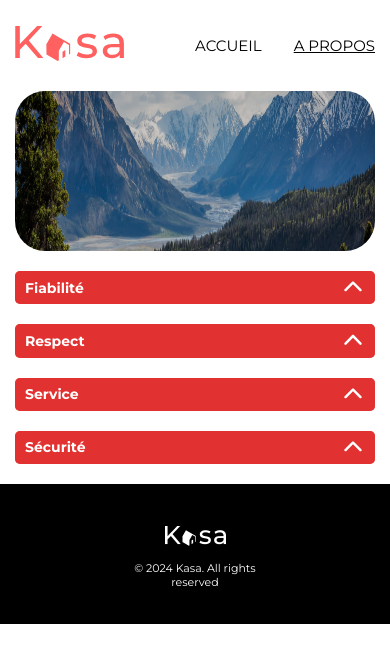
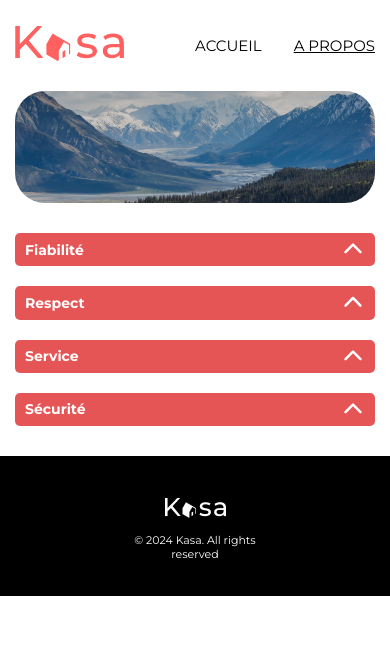
Before and after one commit to ChloeCassanJouin/KASA, a React (Vite) app: page /about in a window 390 px wide. Shown: the top 662 px of the page. Built offline with nearby package versions, Linux system fonts and the light colour scheme.

Commit message:
accordion responsive + state pictures

```diff
--- a/src/SASS/Components/Accordion.scss
+++ b/src/SASS/Components/Accordion.scss
@@ -1,8 +1,10 @@
 .accordionContainer {
+  display: flex;
+  justify-content: space-between;
 
   .accordion {
-    margin: 20px 0;
-    background-color: $primary-color;
+    flex: 0 0 47%; // Augmenté de 45% à 47%
+    margin: 10px 0;
     border-radius: 5px;
     overflow: hidden;
     transition: all 0.6s ease;
@@ -47,7 +49,7 @@
       display: none;
       font-size: 14px;
 
-      p{
+      p {
         margin: 0;
       }
 
@@ -63,32 +65,57 @@
 }
 
 .aboutAccordionContainer {
-  padding: 0 110px;
+  display: flex;
+  justify-content: space-between;
+  padding: 20px 110px;
+  flex-direction: column;
+
+  .accordion {
+    flex: 0 0 47%; // Augmenté de 45% à 47%
+  }
 }
 
 .lodgingAccordionContainer {
-  margin: 0 50px;
   display: flex;
   justify-content: space-between;
+  margin: 10px 50px;
+
+  .accordion {
+    flex: 0 0 47%; // Augmenté de 45% à 47%
+  }
 }
 
+// Media queries pour la réactivité
+@media (max-width: 768px) {
+  .accordionContainer {
+    flex-direction: column;
+    align-items: center;
+  }
 
-// Media queries for responsiveness
-@media (max-width: 768px) {
   .lodgingAccordionContainer {
-    margin: 0 15px;
-    display: flex;
+    margin: 10px 15px;
     flex-direction: column;
+
+    .accordion {
+      width: 100%;
+      margin: 10px 0;
+    }
   }
 
   .aboutAccordionContainer {
-    padding: 0 15px;
+    padding: 20px 15px;
+    flex-direction: column;
+
+    .accordion {
+      width: 100%;
+      margin: 10px 0;
+    }
   }
 
   .accordion-title {
     flex-direction: row;
     align-items: flex-start;
-    padding: 0px;
+    padding: 0;
 
     .accordion-arrow {
       img {
--- a/src/SASS/Components/banner.scss
+++ b/src/SASS/Components/banner.scss
@@ -15,6 +15,7 @@
         filter : brightness(50%);
         box-shadow: 0px 4px 6px $quaternary-color;
         margin-bottom: 10px;
+        object-fit: cover;
     }
 
     .aboutBanner {
@@ -23,6 +24,7 @@
         height: 10em;
         border-radius: 30px;
         filter : brightness(80%);
+        object-fit: cover;
     }
 
     .BannerTextContainer{
@@ -54,10 +56,14 @@
     .BannerContainer {
         padding: 0 15px;
 
+        .aboutBanner {
+            height: 7em;
+        }
+
         .BannerText {
             padding: 0 70px 0px 40px;
             text-align: start;
-            }
+        }
 
         .break-point::after {
             content: '\A';
--- a/src/SASS/Layout/HomePageGallery.scss
+++ b/src/SASS/Layout/HomePageGallery.scss
@@ -30,6 +30,7 @@
                     height: 200px;
                     padding: 3px 3px 3px;
                     border-radius: 5%;
+                    object-fit: cover;
                 }
             }
 
--- a/src/SASS/Main.css
+++ b/src/SASS/Main.css
@@ -96,6 +96,7 @@ html {
   height: 200px;
   padding: 3px 3px 3px;
   border-radius: 5%;
+  object-fit: cover;
 }
 .Lodging .LodgingCardsContainer a .LodgingTitleContainer {
   display: flex;
@@ -176,6 +177,7 @@ html {
   filter: brightness(50%);
   box-shadow: 0px 4px 6px rgb(245, 239, 239);
   margin-bottom: 10px;
+  object-fit: cover;
 }
 .BannerContainer .aboutBanner {
   width: 100%;
@@ -183,6 +185,7 @@ html {
   height: 10em;
   border-radius: 30px;
   filter: brightness(80%);
+  object-fit: cover;
 }
 .BannerContainer .BannerTextContainer {
   position: absolute;
@@ -208,6 +211,9 @@ html {
   .BannerContainer {
     padding: 0 15px;
   }
+  .BannerContainer .aboutBanner {
+    height: 7em;
+  }
   .BannerContainer .BannerText {
     padding: 0 70px 0px 40px;
     text-align: start;
@@ -217,9 +223,13 @@ html {
     white-space: pre;
   }
 }
+.accordionContainer {
+  display: flex;
+  justify-content: space-between;
+}
 .accordionContainer .accordion {
-  margin: 20px 0;
-  background-color: rgba(224, 40, 40, 0.79);
+  flex: 0 0 47%;
+  margin: 10px 0;
   border-radius: 5px;
   overflow: hidden;
   transition: all 0.6s ease;
@@ -270,28 +280,49 @@ html {
 }
 
 .aboutAccordionContainer {
-  padding: 0 110px;
+  display: flex;
+  justify-content: space-between;
+  padding: 20px 110px;
+  flex-direction: column;
+}
+.aboutAccordionContainer .accordion {
+  flex: 0 0 47%;
 }
 
 .lodgingAccordionContainer {
-  margin: 0 50px;
   display: flex;
   justify-content: space-between;
+  margin: 10px 50px;
+}
+.lodgingAccordionContainer .accordion {
+  flex: 0 0 47%;
 }
 
 @media (max-width: 768px) {
+  .accordionContainer {
+    flex-direction: column;
+    align-items: center;
+  }
   .lodgingAccordionContainer {
-    margin: 0 15px;
-    display: flex;
+    margin: 10px 15px;
     flex-direction: column;
   }
+  .lodgingAccordionContainer .accordion {
+    width: 100%;
+    margin: 10px 0;
+  }
   .aboutAccordionContainer {
-    padding: 0 15px;
+    padding: 20px 15px;
+    flex-direction: column;
+  }
+  .aboutAccordionContainer .accordion {
+    width: 100%;
+    margin: 10px 0;
   }
   .accordion-title {
     flex-direction: row;
     align-items: flex-start;
-    padding: 0px;
+    padding: 0;
   }
   .accordion-title .accordion-arrow img {
     align-self: flex-end;
--- a/src/pages/Lodging.jsx
+++ b/src/pages/Lodging.jsx
@@ -39,6 +39,11 @@ export default function Lodging() {
     return <p>Loading...</p>;
   }
 
+  const sections = selectedLodging ? [
+    { title: 'Description', content: selectedLodging.description },
+    { title: 'Équipements', content: selectedLodging.equipments.join(', ') },
+  ] : [];
+
   return (
     <>
       <Header />
@@ -47,8 +52,9 @@ export default function Lodging() {
           <Carousel pictures={selectedLodging.pictures} />
           <LodgingForm data={selectedLodging} />
           <div className='accordionContainer lodgingAccordionContainer'>
-            <Accordion title="Description" content={selectedLodging.description} />
-            <Accordion title="Équipements" content={selectedLodging.equipments.join(', ')} />
+            {sections.map((section, index) => (
+              <Accordion key={index} title={section.title} content={section.content} />
+            ))}
           </div>
         </>
       ) : (
```
Also changed, not shown: src/components/Accordion.jsx (+4 -5 lines), 1 other file (tests, documents, lock files or other folders).
